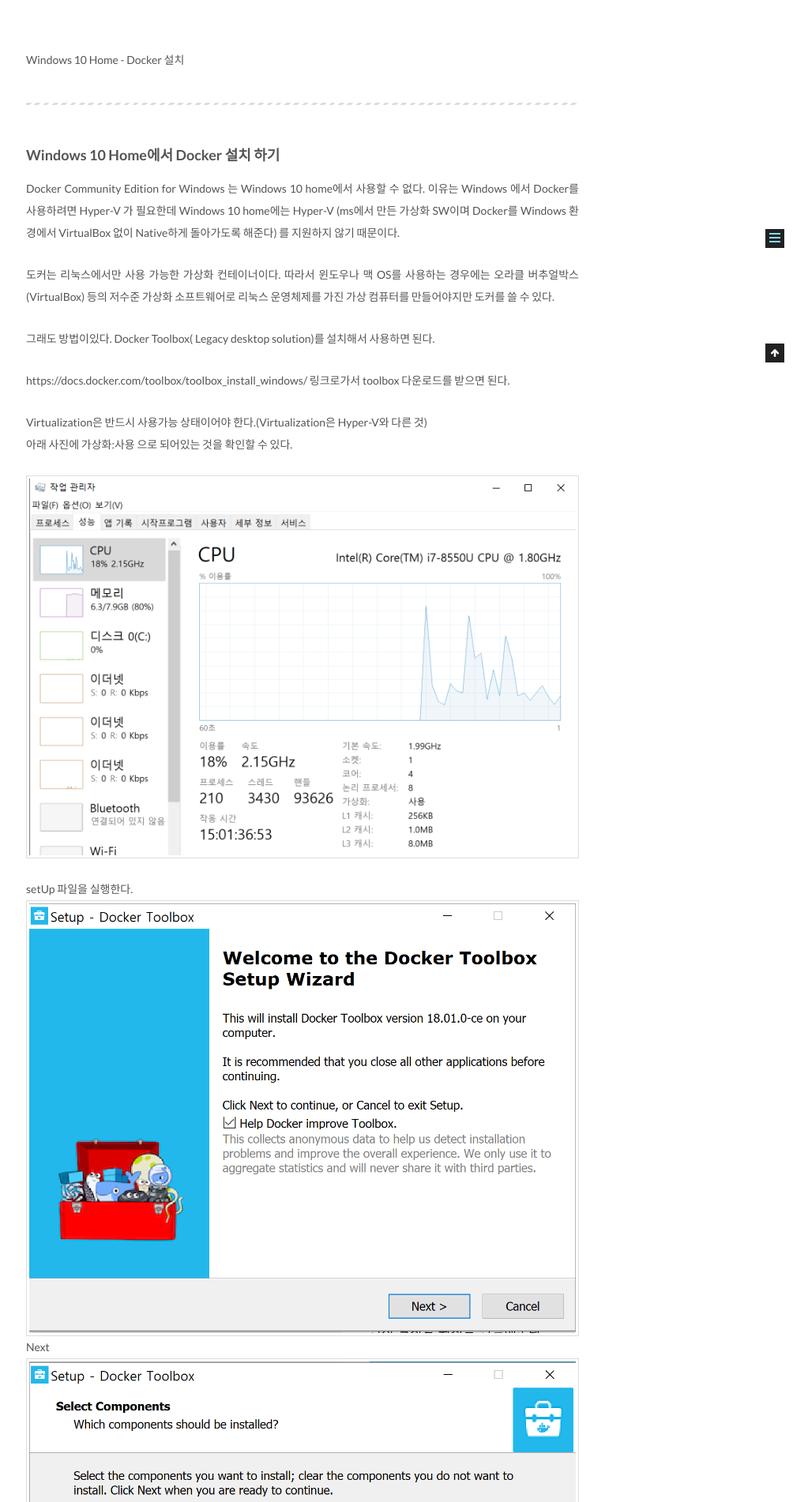
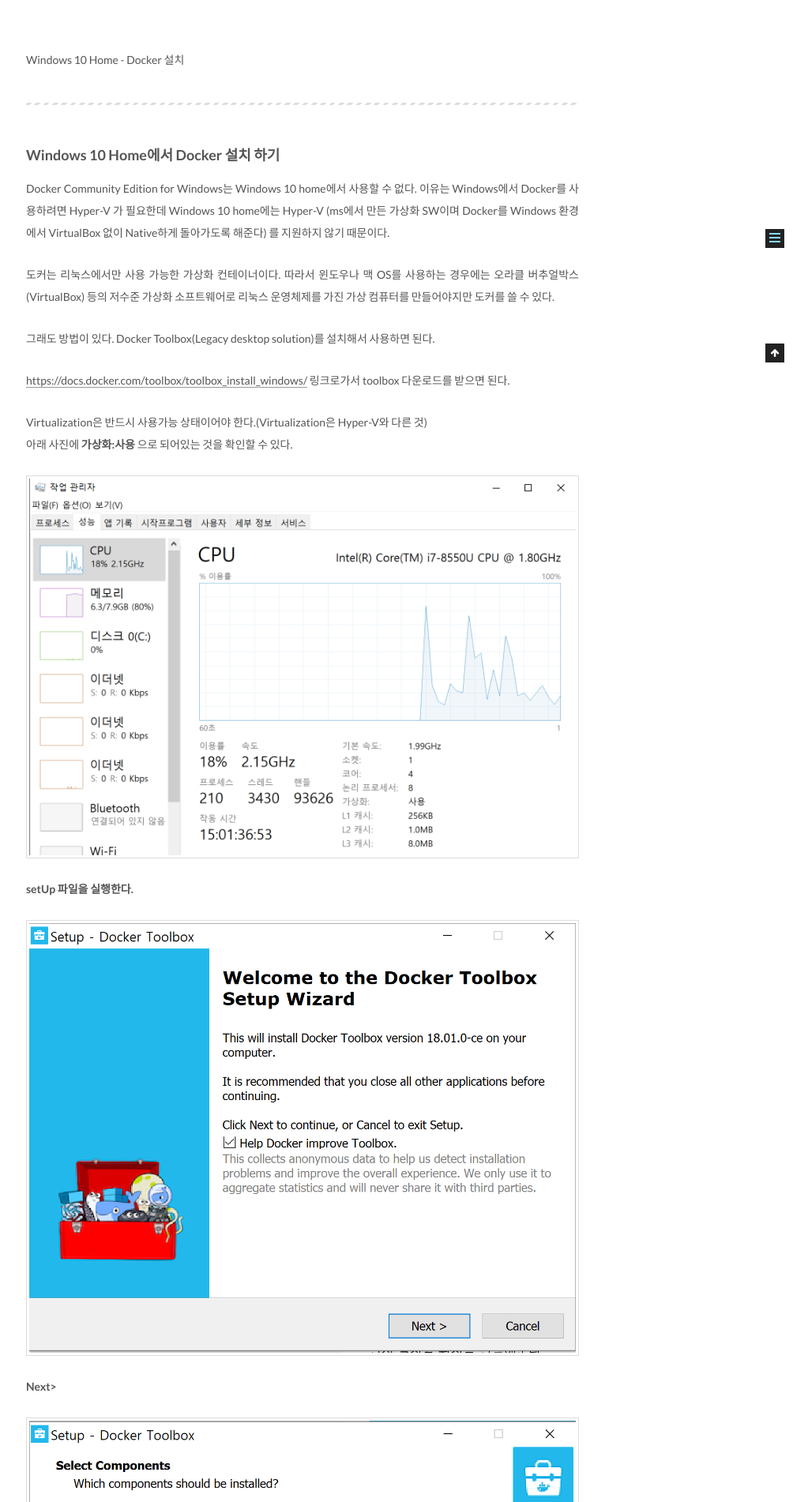
Before and after one commit to gwonsungjun/gwonsungjun.github.io, a Jekyll site: the page built from _posts/2018-01-28-DockerInstall.md, in a window 1280 px wide. Shown: the part 541-2443 px from the top of the page at 79% size, without its empty margins (257-1280 px from the left). Built offline with Jekyll 4.4.1, drawn with Linux system fonts in a browser that asks for light colours; comment, search, counter and statistics services are not loaded; some of the changed lines change nothing that is shown; some of the changed text lies outside the part shown.

Commit message:
modify posts

```diff
--- a/_posts/2018-01-28-DockerInstall.md
+++ b/_posts/2018-01-28-DockerInstall.md
@@ -11,55 +11,63 @@
 ---
 
 ### Windows 10 Home에서 Docker 설치 하기
-Docker Community Edition for Windows 는 Windows 10 home에서 사용할 수 없다.
-이유는 Windows 에서 Docker를 사용하려면  Hyper-V 가 필요한데 Windows 10 home에는  Hyper-V (ms에서 만든 가상화 SW이며 Docker를 Windows 환경에서 VirtualBox 없이 Native하게 돌아가도록 해준다) 를 지원하지 않기 때문이다.
+Docker Community Edition for Windows는 Windows 10 home에서 사용할 수 없다.
+이유는 Windows에서 Docker를 사용하려면  Hyper-V 가 필요한데 Windows 10 home에는  Hyper-V (ms에서 만든 가상화 SW이며 Docker를 Windows 환경에서 VirtualBox 없이 Native하게 돌아가도록 해준다) 를 지원하지 않기 때문이다.
 
 도커는 리눅스에서만 사용 가능한 가상화 컨테이너이다. 따라서 윈도우나 맥 OS를 사용하는 경우에는 오라클 버추얼박스(VirtualBox) 등의 저수준 가상화 소프트웨어로 리눅스 운영체제를 가진 가상 컴퓨터를 만들어야지만 도커를 쓸 수 있다.
 
-그래도 방법이있다. Docker Toolbox( Legacy desktop solution)를 설치해서 사용하면 된다.
+그래도 방법이 있다. Docker Toolbox(Legacy desktop solution)를 설치해서 사용하면 된다.
 
-https://docs.docker.com/toolbox/toolbox_install_windows/ 링크로가서 toolbox 다운로드를 받으면 된다.
+<https://docs.docker.com/toolbox/toolbox_install_windows/> 링크로가서 toolbox 다운로드를 받으면 된다.
 
 Virtualization은 반드시 사용가능 상태이어야 한다.(Virtualization은 Hyper-V와 다른 것)
-아래 사진에 가상화:사용 으로 되어있는 것을 확인할 수 있다.
+아래 사진에 **가상화:사용** 으로 되어있는 것을 확인할 수 있다.
 
 ![Virtualization은](/assets/images/usingimages/DockerInstallImage/dockerInstall8.PNG)
 
-setUp 파일을 실행한다.
+**setUp 파일을 실행한다.**
+
 ![Virtualization은](/assets/images/usingimages/DockerInstallImage/dockerInstall1.PNG)
-Next
+
+**Next>**
+
 ![Virtualization은](/assets/images/usingimages/DockerInstallImage/dockerInstall2.PNG)
 
-virtual box가 설치되어있다면 체크를 해제하고 설치되어 있지 않다면 체크를 해줘야한다.(Git 포함)
+**virtual box가 설치되어있다면 체크를 해제하고 설치되어 있지 않다면 체크를 해줘야한다.(Git 포함) - Next>**
 
 ![Virtualization은](/assets/images/usingimages/DockerInstallImage/dockerInstall3.PNG)
-Next
+
+**Next>**
+
 ![Virtualization은](/assets/images/usingimages/DockerInstallImage/dockerInstall4.PNG)
-Finish
 
-run docker quickstart terminal을 실행하면면
+**Finish**
+
 ![Virtualization은](/assets/images/usingimages/DockerInstallImage/dockerInstall5.PNG)
+
+**Run docker - quickstart terminal을 실행하면 Virtualbox용 이미지 Boot2Docker를 다운로드한다.**
 
 ![Virtualization은](/assets/images/usingimages/DockerInstallImage/dockerInstall6.PNG)
 
-docker run hello-world 명령어 입력하고 아래와 같이 나오면 성공!
+**위 화면을 확인할 수 있다**
 
 ![Virtualization은](/assets/images/usingimages/DockerInstallImage/dockerInstall7.PNG)
 
-docker version 확인
+**docker run hello-world 명령어 입력하고 위와 같이 나오면 성공!**
 
 ![Virtualization은](/assets/images/usingimages/DockerInstallImage/dockerInstall9.PNG)
 
-Docker Toolbox에 GUI툴 Kitematic이 있다. 클릭 몇번으로 이미지를 다운로드 받아서 컨테이너 생성까지 정말 간편하게 사용하고 로그도 출력되며 웹포트가 열려있으면 웹도 쉽게 띄울수있다.
-docker hub는 docker 이미지들을 등록하고 공유할 수 있는 서비스 이다. docker hub를 회원가입하고 로그인을 진행한다.
+**docker version 확인**
 
 ![Virtualization은](/assets/images/usingimages/DockerInstallImage/dockerInstall10.PNG)
 
-그리고 Kitematic를 확인하면 방금 실행한 Docker container가 활성화 되어 있는 것을 확인할 수 있다.
+**Docker Toolbox에 GUI툴 Kitematic이 있다. 클릭 몇번으로 이미지를 다운로드 받아서 컨테이너 생성까지 정말 간편하게 사용하고 로그도 출력되며 웹포트가 열려있으면 웹도 쉽게 띄울수있다.
+docker hub는 docker 이미지들을 등록하고 공유할 수 있는 서비스 이다. docker hub를 회원가입하고 로그인을 진행한다.**
 
 ![Virtualization은](/assets/images/usingimages/DockerInstallImage/dockerInstall11.PNG)
 
+**그리고 Kitematic를 확인하면 방금 실행한 Docker container가 활성화 되어 있는 것을 확인할 수 있다.**
 
 ### Link
-http://pseg.or.kr/pseg/infoinstall/6076
-http://sukill.tistory.com/1
+<http://pseg.or.kr/pseg/infoinstall/6076>
+<http://sukill.tistory.com/1>
```
